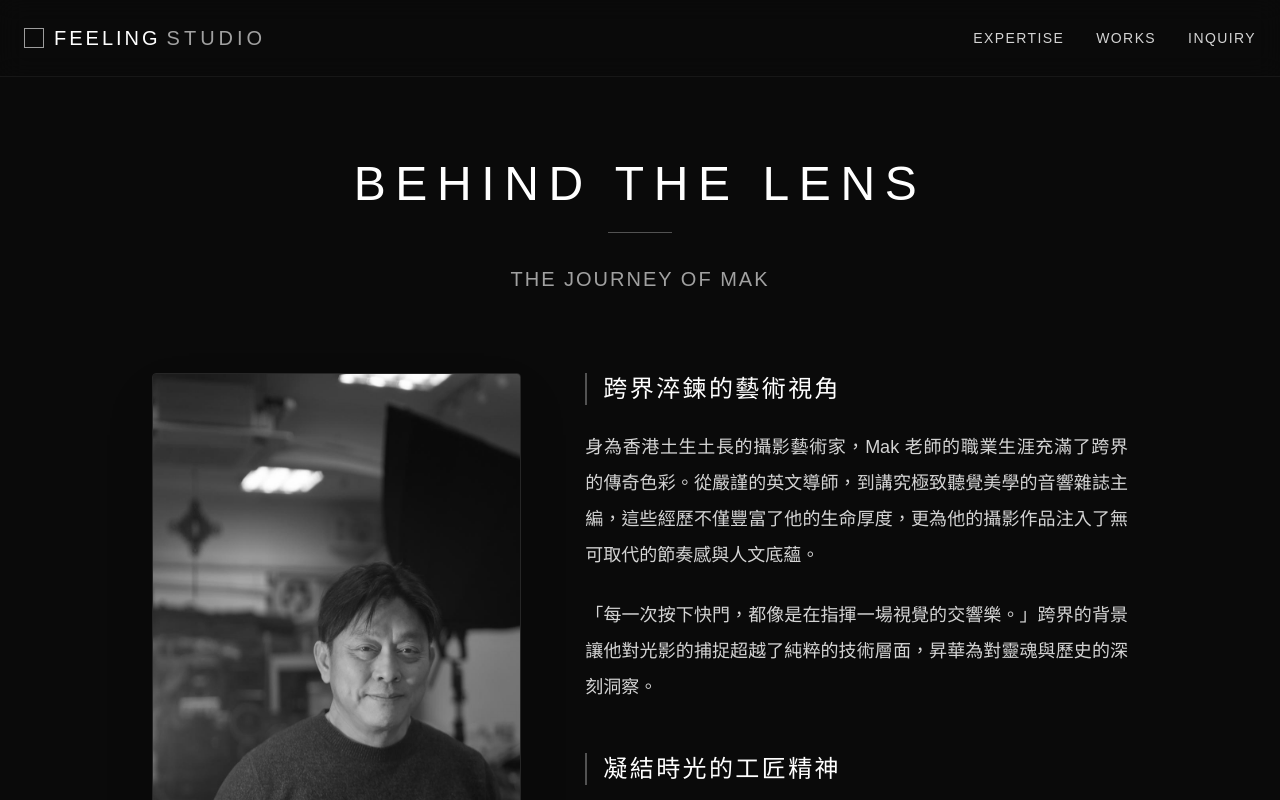
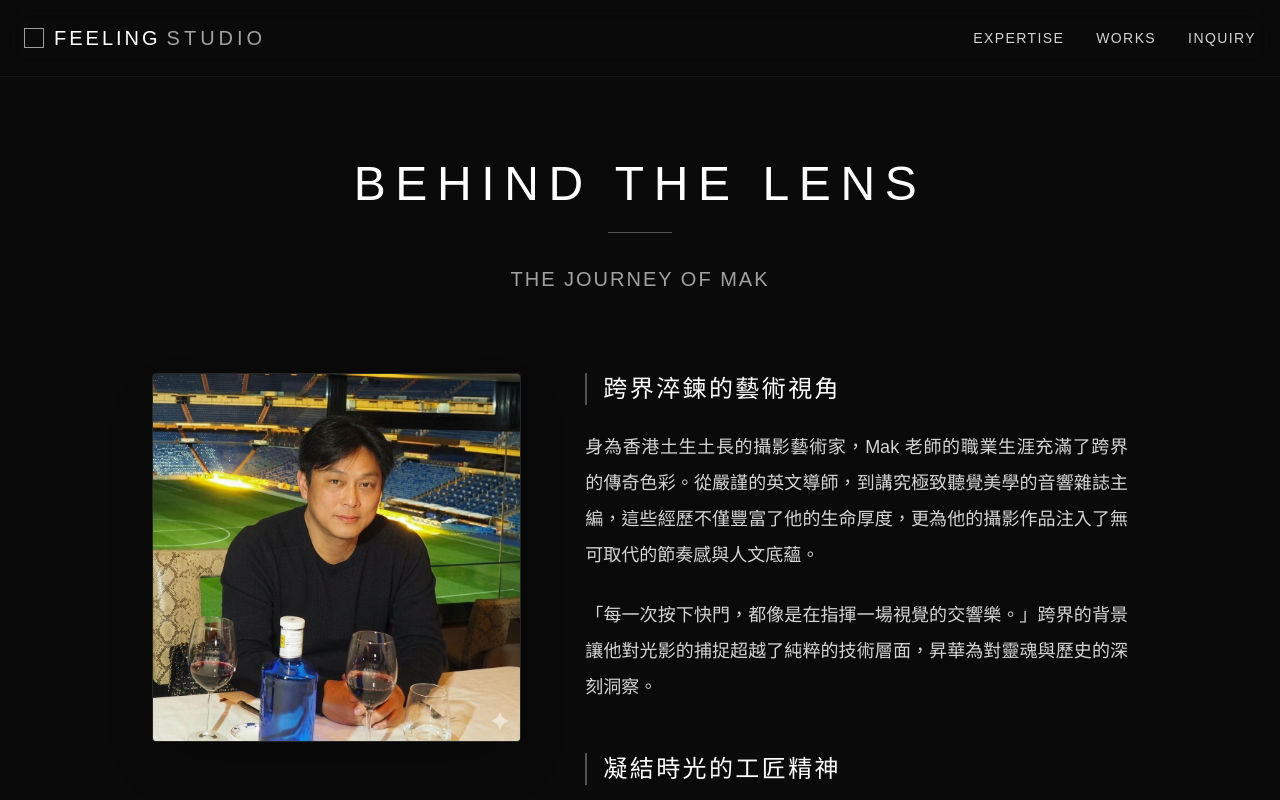
Before and after one commit to charles2006hk-hash/feeling-studio-web, a Next.js app: page /about in a window 1280 px wide. Shown: the top 800 px of the page. Built offline with nearby package versions, Linux system fonts and the light colour scheme.

Commit message:
Update page.tsx

```diff
--- a/src/app/about/page.tsx
+++ b/src/app/about/page.tsx
@@ -34,12 +34,19 @@ export default function AboutPage() {
 
           {/* 左側照片 */}
           <div className="md:col-span-5 md:sticky md:top-32 mb-8 md:mb-0">
-            <div className="relative h-[400px] md:h-[600px] w-full bg-neutral-900 overflow-hidden rounded-sm border border-neutral-800 shadow-2xl">
+            {/* 💡 關鍵修改：移除固定高度，改用 aspect-square 讓正方形照片完美呈現 */}
+            <div className="relative aspect-square w-full bg-neutral-900 overflow-hidden rounded-sm border border-neutral-800 shadow-2xl">
               <Image
-                src="/images/mak.jpg"
+                src="/images/mak.jpeg" /* 請確認這裡的檔名與您上傳的一致 */
                 alt="Mak"
                 fill
-                className="object-cover object-center grayscale hover:grayscale-0 transition-all duration-1000"
+                /* * 💡 視覺效果建議：
+                 * 這張照片本身的色彩很好看（藍色瓶子與綠色草地）。
+                 * 我幫您把原本的「黑白轉彩色 (grayscale)」拿掉，
+                 * 改成「滑鼠游標移過去時，照片微微放大」的質感動畫 (hover:scale-105)。
+                 * 如果您還是喜歡原來的黑白效果，可以把 className 換回原本的。
+                 */
+                className="object-cover object-center transition-transform duration-1000 hover:scale-105"
                 priority
               />
             </div>
```
